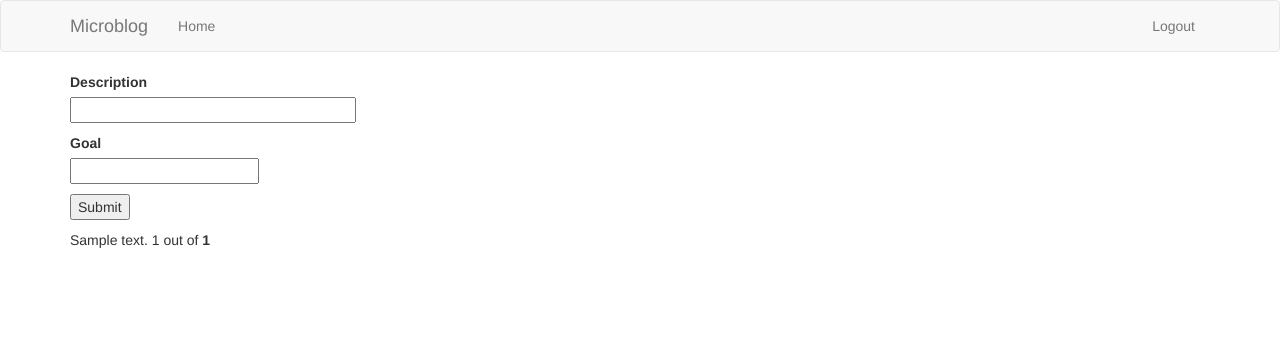
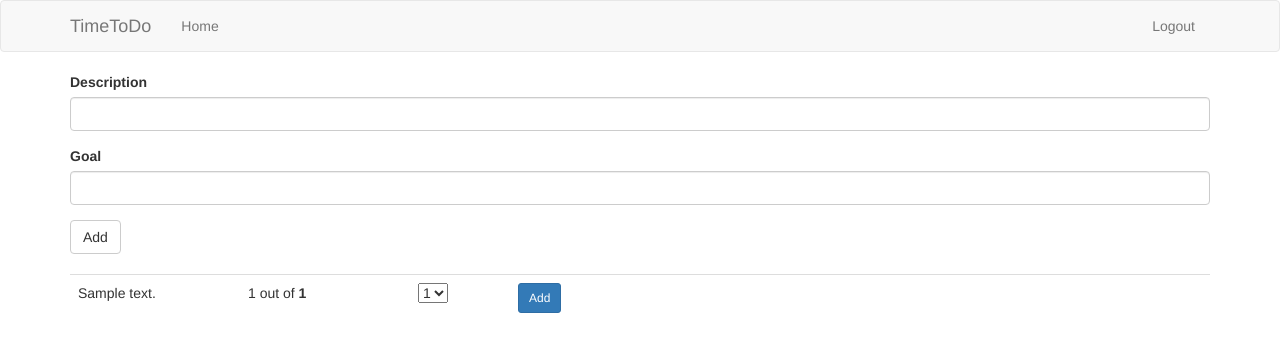
Before and after one commit to yonigottesman/timetodo, a Flask app: page / in a window 1280 px wide. Shown: the top 352 px of the page. Run offline with Flask 2, Linux system fonts and the light colour scheme; a user stored in the database is signed in; tables that the repository leaves empty hold one stand-in row (values such as "Sample post"); some libraries are stand-ins or nearby versions.

Commit message:
support javax add work

```diff
--- a/app/__init__.py
+++ b/app/__init__.py
@@ -13,4 +13,4 @@ login = LoginManager(app)
 login.login_view = 'login'
 Bootstrap = Bootstrap(app)
 
-from app import routes, models
+from app import routes, models, errors
--- a/app/forms.py
+++ b/app/forms.py
@@ -33,4 +33,4 @@ class RegistrationForm(FlaskForm):
 class AddTaskForm(FlaskForm):
     description = StringField('Description', validators=[DataRequired()])
     goal = IntegerField('Goal', validators=[DataRequired()])
-    submit = SubmitField('Submit')
+    submit = SubmitField('Add')
--- a/app/models.py
+++ b/app/models.py
@@ -29,7 +29,7 @@ class Task(db.Model):
     user_id = db.Column(db.Integer, db.ForeignKey('user.id'))
 
     def __repr__(self):
-        return '<Post {}>'.format(self.body)
+        return '<Task {}>'.format(self.description)
 
 
 @login.user_loader
--- a/app/routes.py
+++ b/app/routes.py
@@ -1,5 +1,5 @@
 from app import app
-from flask import render_template, flash, redirect, url_for
+from flask import render_template, flash, redirect, url_for, jsonify
 from app.forms import LoginForm, AddTaskForm
 from flask_login import current_user, login_user
 from flask_login import logout_user
@@ -65,3 +65,14 @@ def register():
         flash('Congratulations, you are now a registered user!')
         return redirect(url_for('login'))
     return render_template('register.html', title='Register', form=form)
+
+
+@app.route('/add_work', methods=['POST'])
+@login_required
+def add_work():
+    task_id = request.form['task_id']
+    add_amount = int(request.form['amount'])
+    task = Task.query.get(task_id)
+    task.progress = task.progress + add_amount
+    db.session.commit()
+    return jsonify({'new_progress':task.progress})
--- /dev/null
+++ b/app/templates/404.html
@@ -0,0 +1,6 @@
+{% extends "base.html" %}
+
+{% block content %}
+    <h1>File Not Found</h1>
+    <p><a href="{{ url_for('index') }}">Back</a></p>
+{% endblock %}
--- a/app/templates/base.html
+++ b/app/templates/base.html
@@ -1,7 +1,7 @@
 {% extends 'bootstrap/base.html' %}
 
 {% block title %}
-    {% if title %}{{ title }} - Microblog{% else %}Welcome to Microblog{% endif %}
+    {% if title %}{{ title }} - TimeTodo{% else %}Welcome to TimeTodo{% endif %}
 {% endblock %}
 
 {% block navbar %}
@@ -14,7 +14,7 @@
                     <span class="icon-bar"></span>
                     <span class="icon-bar"></span>
                 </button>
-                <a class="navbar-brand" href="{{ url_for('index') }}">Microblog</a>
+                <a class="navbar-brand" href="{{ url_for('index') }}">TimeToDo</a>
             </div>
             <div class="collapse navbar-collapse" id="bs-example-navbar-collapse-1">
                 <ul class="nav navbar-nav">
@@ -48,3 +48,20 @@
         {% block app_content %}{% endblock %}
     </div>
 {% endblock %}
+
+    {% block scripts %}
+    {{ super() }}
+    <script>
+      function add_work(sourceElem, amountElemId, taskId) {
+        addedAmount = $(amountElemId).find(":selected").text()
+        $.post('/add_work', {
+                task_id: taskId,
+                amount: addedAmount,
+        }).done(function(response) {
+            $('#progress_'+taskId).html(response['new_progress'])
+            }).fail(function() {
+                alert("Error: Could not contact server.")
+            });
+        }
+    </script>
+    {% endblock %}
--- a/app/templates/index.html
+++ b/app/templates/index.html
@@ -1,29 +1,29 @@
 {% extends "base.html" %}
-
+{% import 'bootstrap/wtf.html' as wtf %}
 {% block app_content %}
 <!-- <h1>Hi, {{ current_user.username }}!</h1> -->
 
-    <form action="" method="post">
-        {{ form.hidden_tag() }}
-        <p>
-            {{ form.description.label }}<br>
-            {{ form.description(size=32) }}<br>
-            {% for error in form.description.errors %}
-            <span style="color: red;">[{{ error }}]</span>
-            {% endfor %}
-        </p>
-        <p>
-            {{ form.goal.label }}<br>
-            {{ form.goal(size=32) }}<br>
-            {% for error in form.goal.errors %}
-            <span style="color: red;">[{{ error }}]</span>
-            {% endfor %}
-        </p>
-        <p>{{ form.submit() }}</p>
-    </form>
+{{ wtf.quick_form(form) }}
+<br>
 
 
-    {% for task in tasks %}
-    <div><p>{{ task.description }} {{task.progress}} out of <b>{{ task.goal }}</b></p></div>
-    {% endfor %}
+<table class="table table-hover">
+  {% for task in tasks %}
+  <tr>
+    <td width="170px">  {{ task.description }}  </td>
+    <td width="170px"> <span id="progress_{{task.id}}"> {{task.progress}} </span> out of <b>{{ task.goal }}</b> </td>
+    <td width="100px">
+      <select id="amount_{{task.id}}">
+        <option>1</option>
+        <option>2</option>
+        <option>3</option>
+        <option>4</option>
+      </select>
+
+    </td>
+    <td><button type="button" class="btn btn-primary btn-sm" id="add_word_{{task.id}}" onClick="add_work(this, '#amount_{{task.id}}', {{task.id}})" >Add</button> <td>
+  </tr>
+  {% endfor %}
+</table>
+
 {% endblock %}
```
Also changed, not shown: app/errors.py (added, +11 -0 lines), app/templates/505.html (added, +7 -0 lines), app/templates/login.html (+6 -21 lines).
